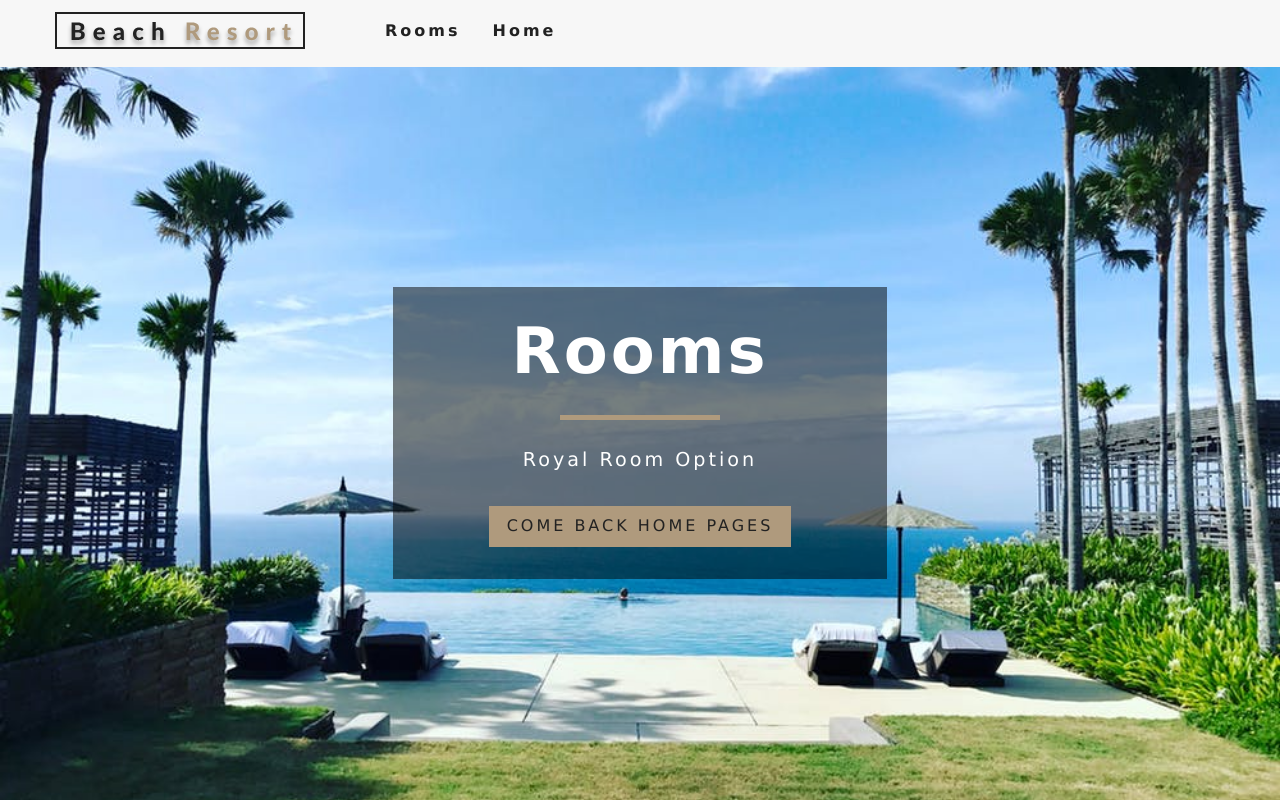
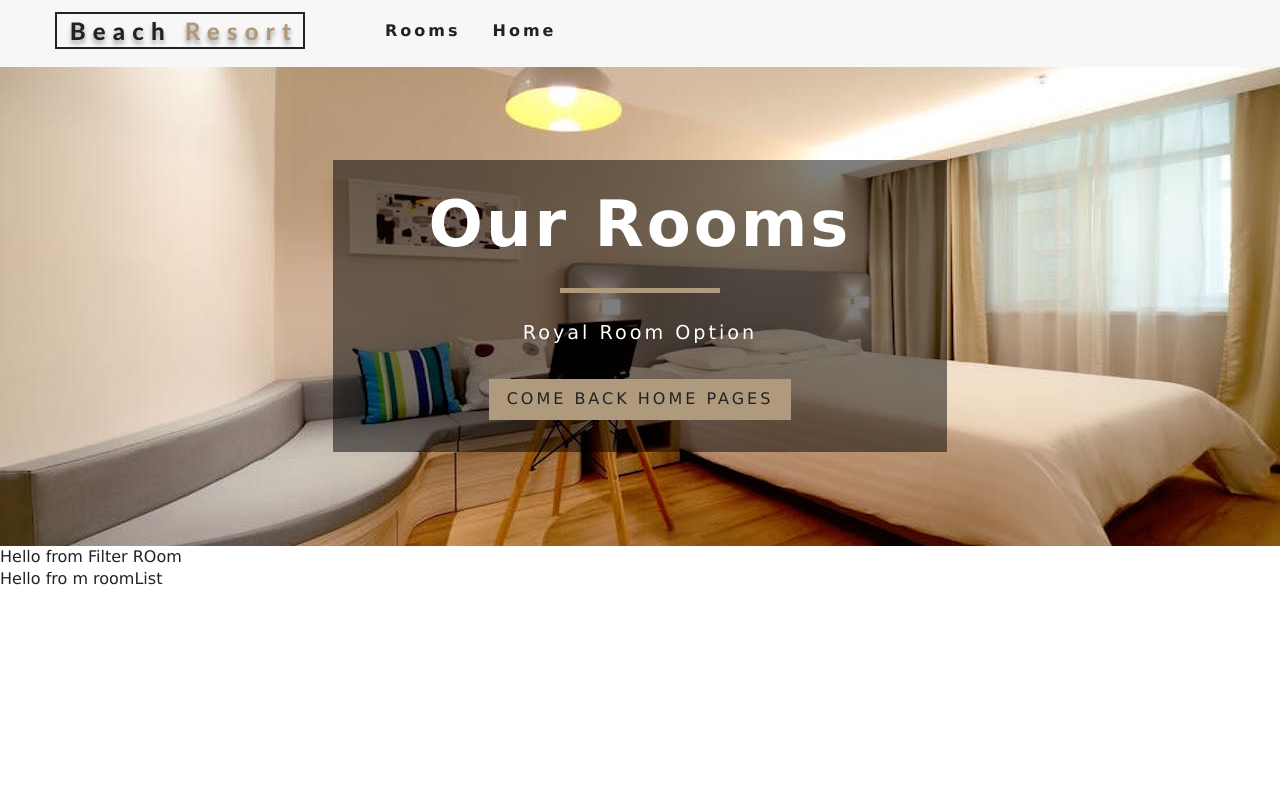
Before and after one commit to namleyolo/react-beach, a React (Create React App) app: page /room in a window 1280 px wide. Built offline with nearby package versions, Linux system fonts and the light colour scheme.

Commit message:
full of information detail each room

```diff
--- a/src/App.js
+++ b/src/App.js
@@ -6,7 +6,7 @@
 import Home from './pages/Home';
 import Rooms from './pages/Rooms';
 import SingleRoom from './pages/SingleRoom';
-import {Route, Switch} from 'react-router-dom' ;
+import {Route, Switch } from 'react-router-dom' ;
 import Navbar from './components/Navbar';
 
 function App() {
--- /dev/null
+++ b/src/components/RoomFilter.js
@@ -0,0 +1,9 @@
+import React from 'react'
+
+export default function RoomFilter() {
+    return (
+        <div>
+            Hello from Filter ROom
+        </div>
+    )
+}
--- /dev/null
+++ b/src/components/RoomList.js
@@ -0,0 +1,9 @@
+import React from 'react'
+
+export default function RoomsContainer() {
+    return (
+        <div>
+            Hello fro m roomList
+        </div>
+    )
+}
--- /dev/null
+++ b/src/components/RoomsContainer.js
@@ -0,0 +1,24 @@
+import React from 'react'
+import RoomFilter from '../components/RoomFilter';
+import RoomList from "../components/RoomList";
+import {RoomConsumer} from '../context';
+import Loading from './Loading';
+
+export default function RoomsContainer() {
+    return (
+        <RoomConsumer>
+            {value => {
+                console.log(value);
+                if (value.loading) {
+                    return <Loading></Loading>
+                }
+                return (
+                    <div>
+                        <RoomFilter rooms={value.rooms}></RoomFilter>
+                        <RoomList rooms={value.sortedRooms}></RoomList>
+                    </div>
+                )
+            }}
+        </RoomConsumer>
+    )
+}
--- a/src/pages/Rooms.js
+++ b/src/pages/Rooms.js
@@ -2,13 +2,19 @@
 import Hero from '../components/Hero';
 import Banner from '../components/Banner';
 import {Link} from "react-router-dom";
+import RoomsContainer from '../components/RoomsContainer';
 
 const Rooms = () => {
-    return  <Hero>
-    <Banner title="rooms"  subTitle="royal room option">
-        <Link to='/' className="btn-primary">come back Home pages</Link>
-    </Banner>
-  </Hero>
+    return (
+      <>
+        <Hero hero="roomsHero">
+          <Banner title="our rooms"  subTitle="royal room option">
+            <Link to='/' className="btn-primary">come back Home pages</Link>
+          </Banner>
+        </Hero>
+        <RoomsContainer></RoomsContainer>
+      </>
+  )
 }
 
 export default Rooms
--- a/src/pages/SingleRoom.js
+++ b/src/pages/SingleRoom.js
@@ -2,7 +2,7 @@
 import Banner from '../components/Banner'
 import {Link } from 'react-router-dom';
 import {RoomContext} from '../context';
-import Hero from '../components/Hero';
+// import Hero from '../components/Hero';
 import React, { Component } from 'react'
 import StyledComponent from '../components/StyledHero';
 
@@ -20,6 +20,8 @@
         const {getRoom} = this.context;
         const room = getRoom(this.state.slug);
         console.log(room);
+        const {name,breakfast,capacity,description,extras,featured,pets,price,size,slug,type,images} = room;
+        const [mainImg, ...defaultImg] = images;
         if (!room) {
             return (
                 <div className="error">
@@ -29,21 +31,44 @@
                     </Link>
                 </div>
             )
-        }
+        };
         return (
             <>
-            <StyledComponent img={room.images[0] || this.state.defaultBcg}>
-                <Banner title={` ${room.name} room`}>
+            {/* <StyledComponent img={room.images[0] || this.state.defaultBcg}> */}
+            <StyledComponent img={mainImg || this.state.defaultBcg}>
+                <Banner title={` ${name} room`}>
                    <Link to="/room"className="btn-primary">
                        Back to rooms
                    </Link>
                 </Banner>
             </StyledComponent>
             <section className="single-room">
-                <div className="single-room-images">{room.images.map((item,index) => {
-                    return <img key={index} src={item} alt={room.name}></img>
+                {/* <div className="single-room-images">{room.images.map((item,index) => { */}
+                <div className="single-room-images">{defaultImg.map((item,index) => {
+                    return <img key={index} src={item} alt={name}></img>
                 })}
                 </div>
+                <div className="single-room-info">
+                    <article className="desc">
+                        <h3>details</h3>
+                        <p>{description}</p>
+                    </article>
+                    <article className="info">
+                        <h3>Info</h3>
+                        <h6>${price}</h6>
+                        <h6>${size} SQFT</h6>
+                        <h6>max capacity : {" "} {capacity >1 ? `${capacity} people` : `${capacity} person`}</h6>
+                        <h6>{pets ? "pets allowed " : "no pets allowed" }</h6>
+                        <h6>{breakfast && "free breakfast included"}</h6>
+                    </article>
+                </div>
+            </section>
+            <section className="room-extras">
+                <ul className="extras">
+                    {extras.map((item,index) => {
+                        return <li key={index} >- {" "} {item}</li>
+                    } )}
+                </ul>
             </section>
             </>
         )
```
